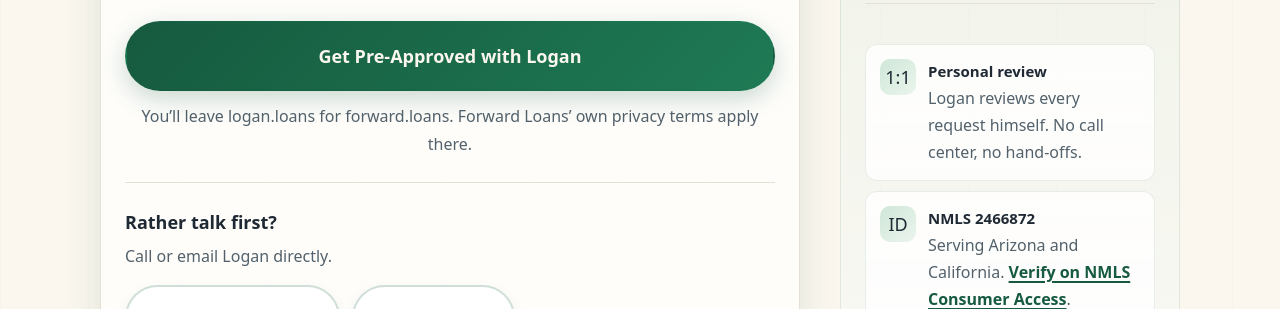
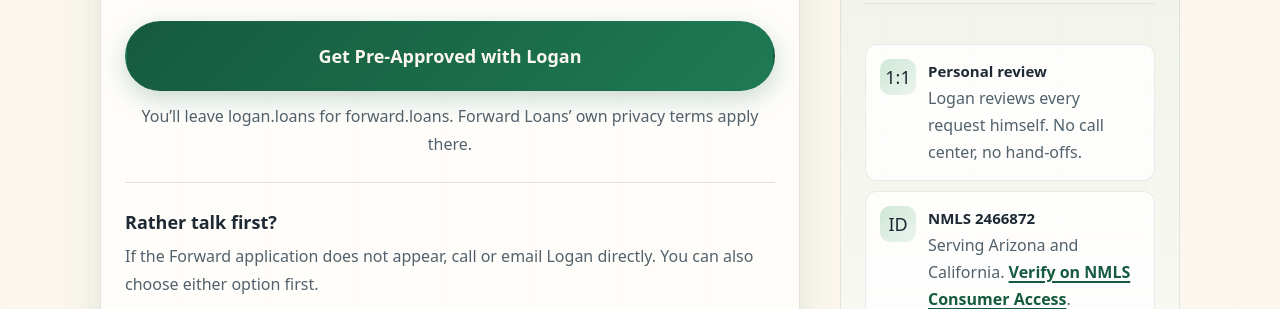
Before and after one commit to omgitsthedm/logan-loans, a plain HTML site: page apply.html in a window 1280 px wide. Shown: the part 639-948 px from the top of the page. Drawn offline with Linux system fonts and the light colour scheme.

Commit message:
Clarify Forward application fallback [skip netlify]

```diff
--- a/apply.html
+++ b/apply.html
@@ -205,7 +205,7 @@
               <p class="tiny muted" style="text-align:center;margin-top:12px;">You&rsquo;ll leave logan.loans for forward.loans. Forward Loans&rsquo; own privacy terms apply there.</p>
               <hr class="hr" />
               <p style="font-weight:800;margin:0 0 6px 0;font-size:18px;">Rather talk first?</p>
-              <p class="small muted" style="margin:0 0 14px 0;">Call or email Logan directly.</p>
+              <p class="small muted" style="margin:0 0 14px 0;">If the Forward application does not appear, call or email Logan directly. You can also choose either option first.</p>
               <div class="row">
                 <a class="btn btnSecondary" href="tel:+14808037763">Call (480) 803-7763</a>
                 <a class="btn btnSecondary" href="mailto:logan@forward.loans">Email Logan</a>
```
